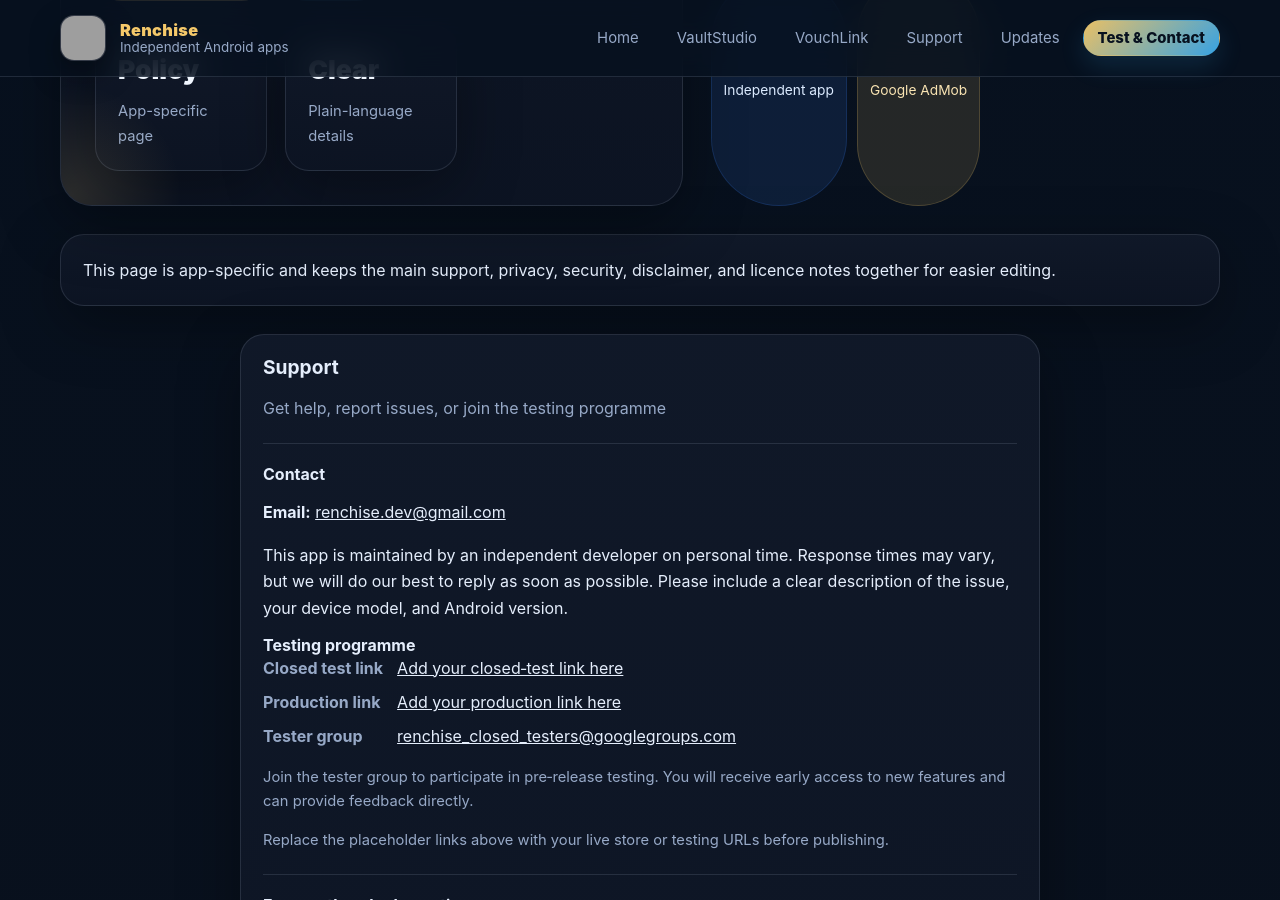
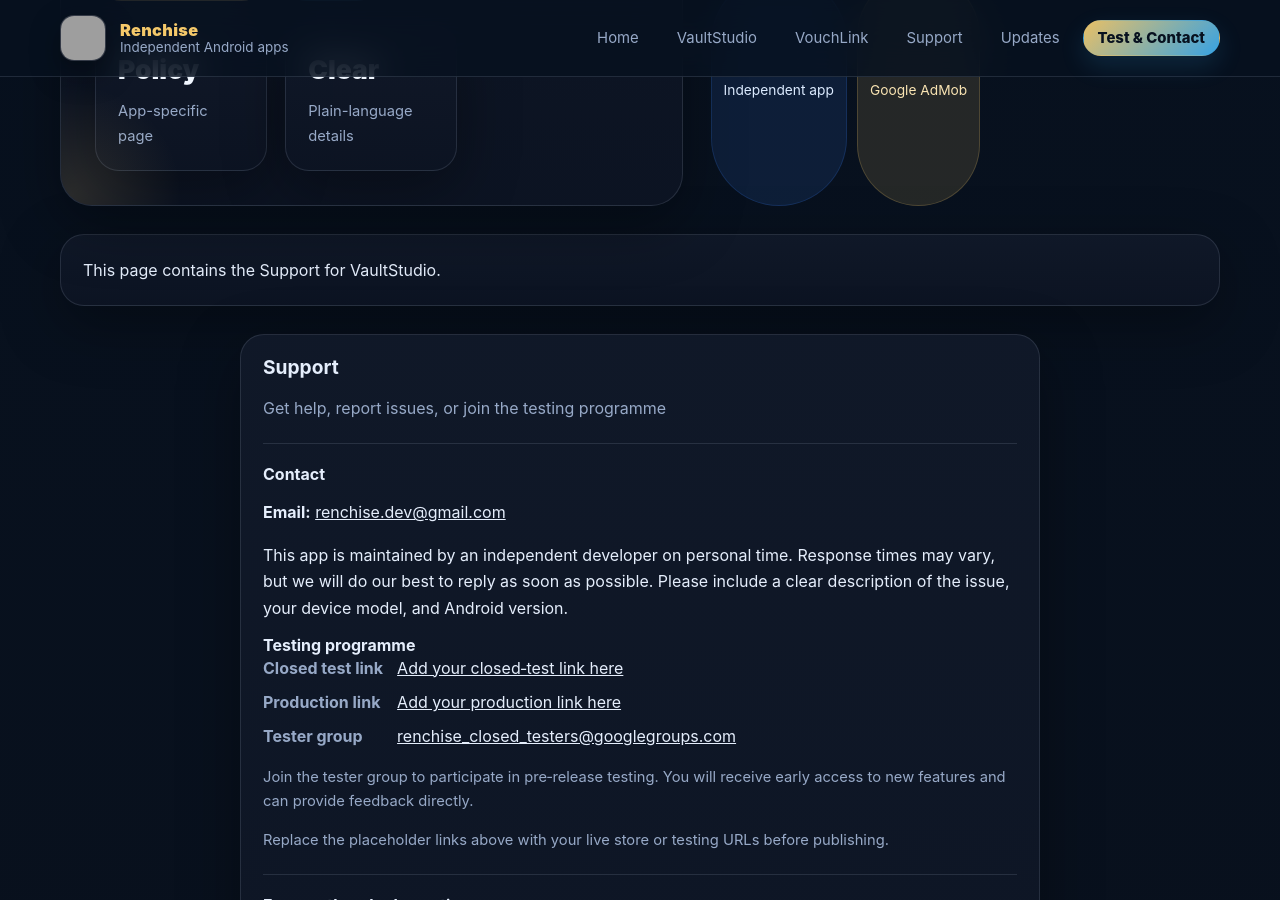
Before and after one commit to renchise/renchise.github.io, a Jekyll site: the page built from vaultstudio/support.html, in a window 1280 px wide and 900 px high, scrolled down 638 px. Built offline with Jekyll 4.4.1, drawn with Linux system fonts in a browser that asks for light colours; grey boxes are pictures that could not be loaded.

Commit message:
Update support.html

```diff
--- a/vaultstudio/support.html
+++ b/vaultstudio/support.html
@@ -34,7 +34,7 @@
     type: ""
   - text: "Google AdMob"
     type: "gold"
-notice: "This page is app-specific and keeps the main support, privacy, security, disclaimer, and licence notes together for easier editing."
+notice: "This page contains the Support for VaultStudio."
 ---
 
 <div class="panel" style="max-width:800px; margin:0 auto;">
```
